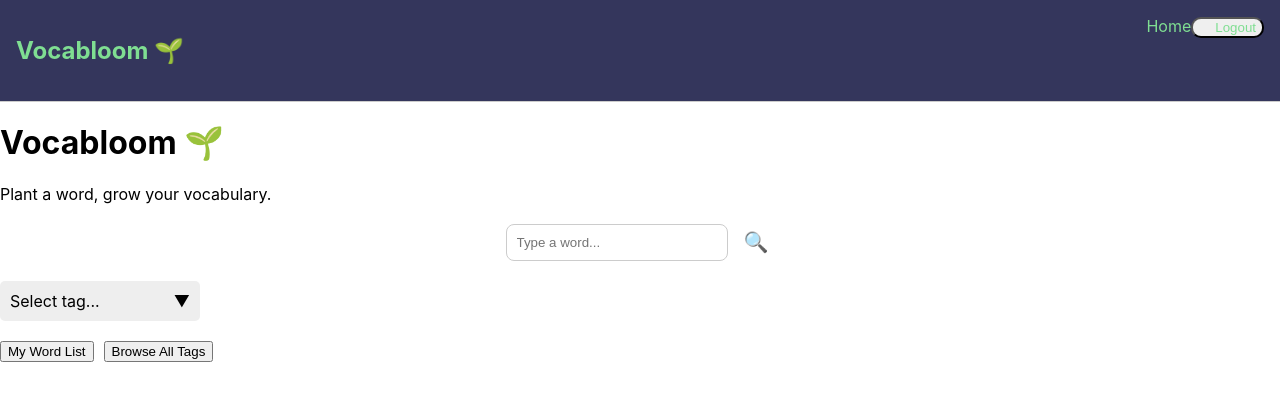
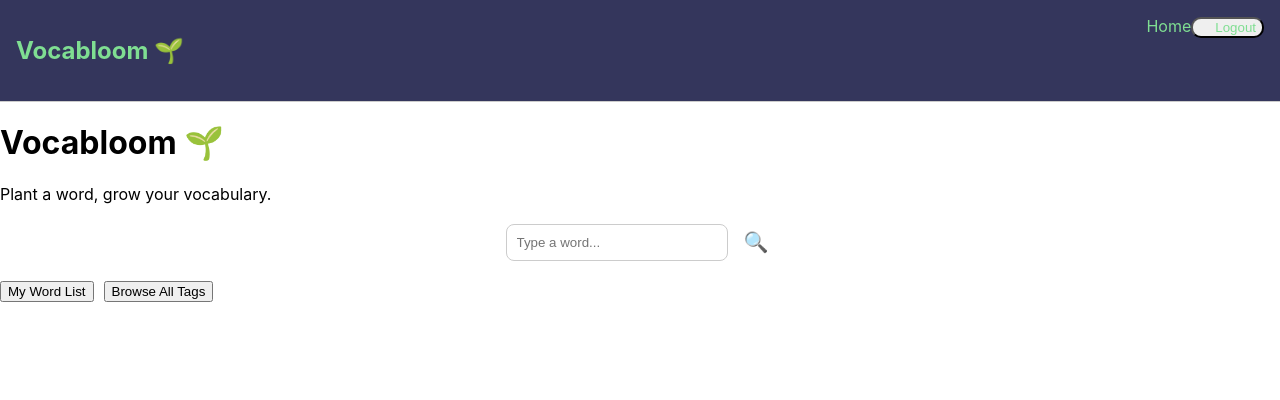
Before and after one commit to aigerimdev/vocabloom-frontend, a React (Create React App) app: page / in a window 1280 px wide. Shown: the top 400 px of the page. Built offline with nearby package versions, Linux system fonts and the light colour scheme.

Commit message:
chore: remove tag selection dropdown from HomePage

```diff
--- a/src/pages/HomePage.tsx
+++ b/src/pages/HomePage.tsx
@@ -169,15 +169,6 @@ const HomePage = () => {
             )}
 
             {notFound && <p style={{ color: 'red' }}>Sorry! Word not found.</p>}
-
-            <div style={{ marginTop: '20px' }}>
-                <TagDropdown
-                    onSelect={handleSaveWord}
-                    tags={tags}
-                    setTags={setTags}
-                />
-            </div>
-
             <div style={{ marginTop: '20px', display: 'flex', gap: '10px' }}>
                 <button onClick={() => navigate('/my-words')}>My Word List</button>
                 <button onClick={() => navigate('/tags')}>Browse All Tags</button>
```
